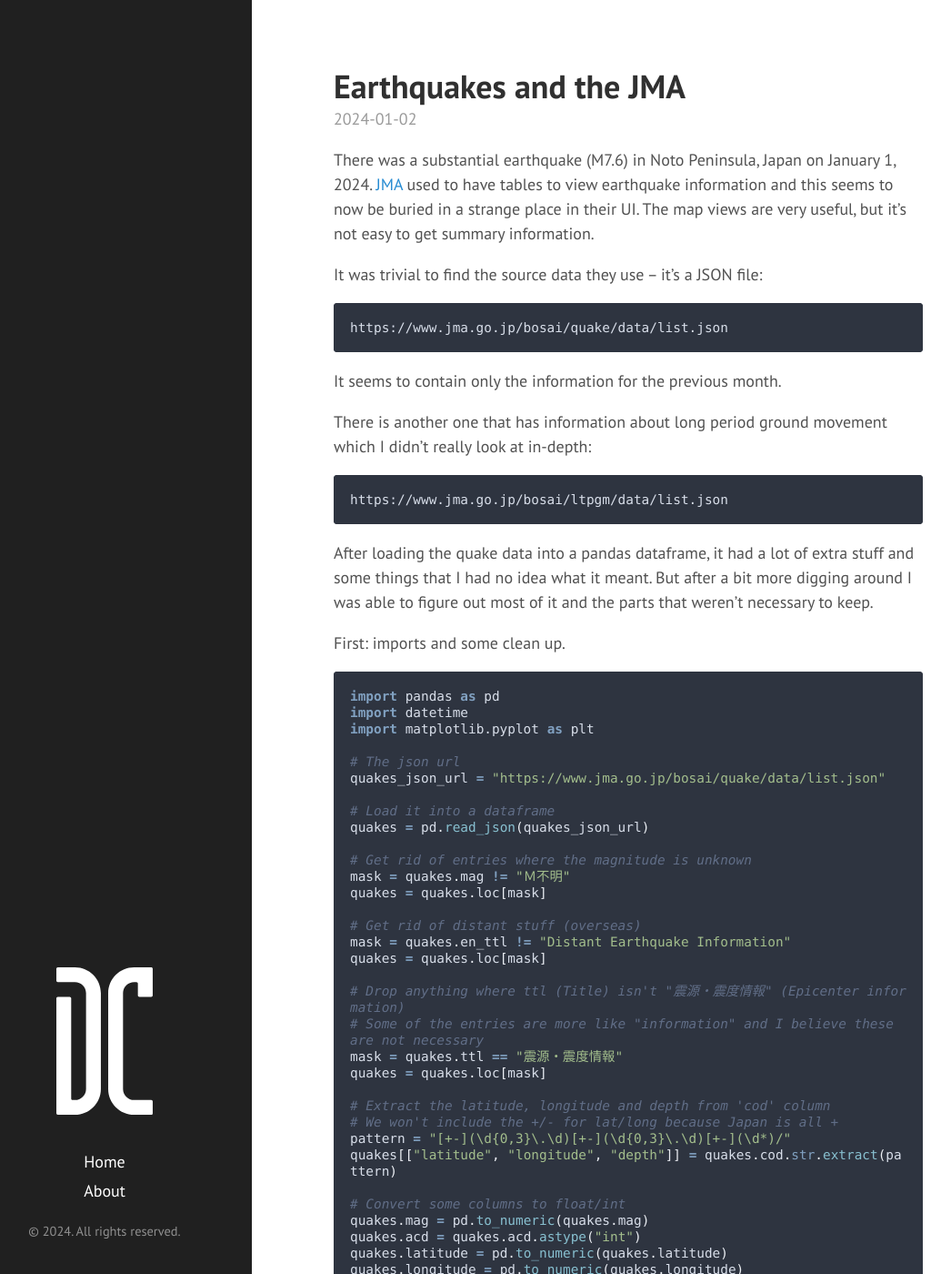
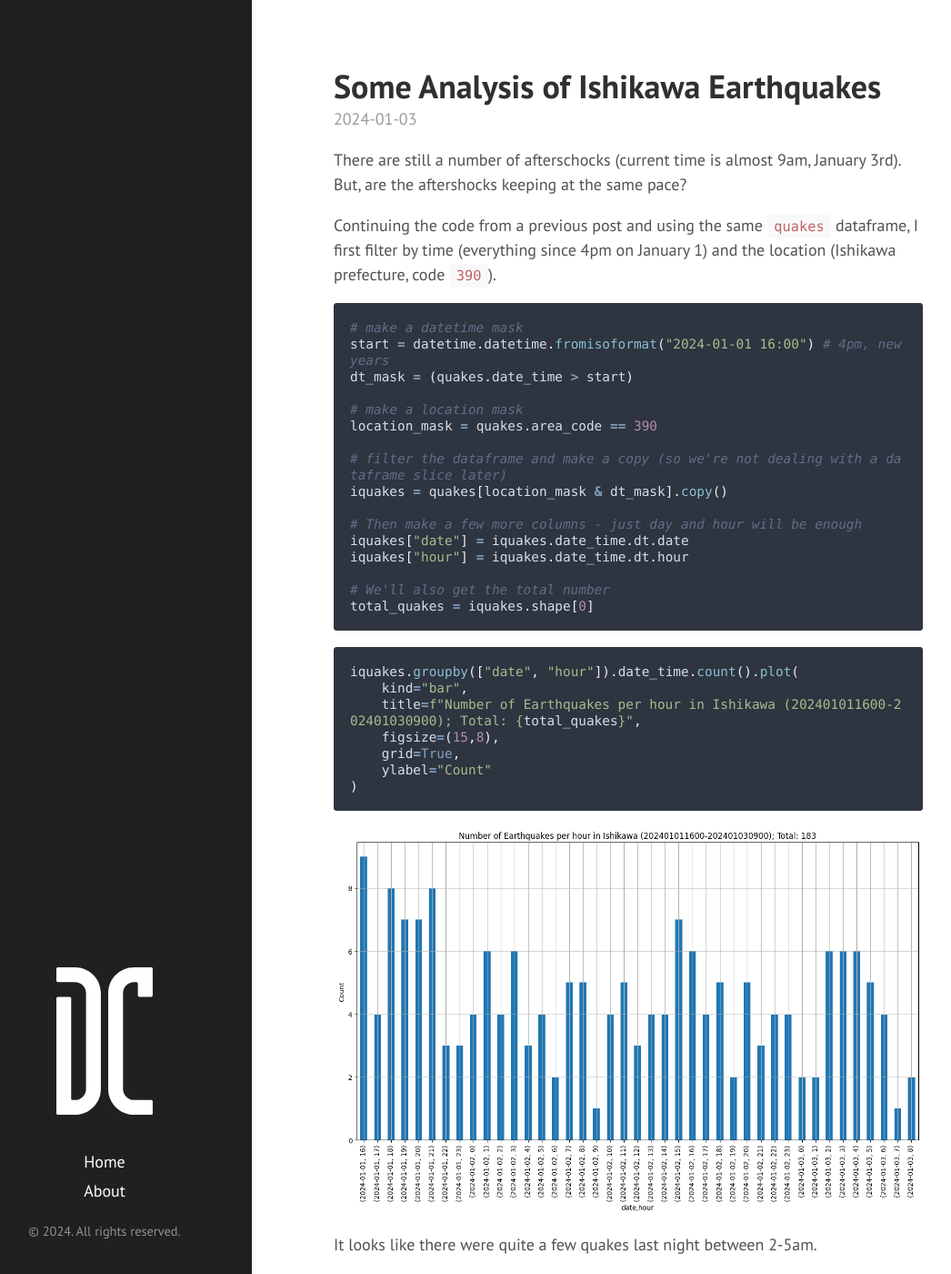
Before and after one commit to 1dancook/1dancook.github.io, a Jekyll site: the page built from index.html, in a window 1280 px wide and 1400 px high. Shown: the whole window at 91% size, without its empty margins (47-1093 px from the left). Built offline with Jekyll 4.4.1, drawn with Linux system fonts in a browser that asks for light colours; the list of posts is cut into pages by our own code; some of the changed text lies outside the part shown.

Commit message:
add new post

````diff
--- /dev/null
+++ b/_posts/2024-01-03-quakes-analysis.md
@@ -0,0 +1,232 @@
+---
+layout: post
+title: Some Analysis of Ishikawa Earthquakes
+category: python code earthquakes
+---
+
+There are still a number of afterschocks (current time is almost 9am, January 3rd). But, are the aftershocks keeping at the same pace?
+
+Continuing the code from a previous post and using the same `quakes` dataframe, I first filter by time (everything since 4pm on January 1) and the location (Ishikawa prefecture, code `390`).
+
+
+```python
+# make a datetime mask
+start = datetime.datetime.fromisoformat("2024-01-01 16:00") # 4pm, new years
+dt_mask = (quakes.date_time > start)
+
+# make a location mask
+location_mask = quakes.area_code == 390
+
+# filter the dataframe and make a copy (so we're not dealing with a dataframe slice later)
+iquakes = quakes[location_mask & dt_mask].copy()
+
+# Then make a few more columns - just day and hour will be enough
+iquakes["date"] = iquakes.date_time.dt.date
+iquakes["hour"] = iquakes.date_time.dt.hour
+
+# We'll also get the total number
+total_quakes = iquakes.shape[0]
+```
+
+
+```python
+iquakes.groupby(["date", "hour"]).date_time.count().plot(
+    kind="bar",
+    title=f"Number of Earthquakes per hour in Ishikawa (202401011600-202401030900); Total: {total_quakes}",
+    figsize=(15,8),
+    grid=True,
+    ylabel="Count"
+)
+```
+
+![png]({{site.url}}/assets/20240103-quakesperhour.png)
+
+It looks like there were quite a few quakes last night between 2-5am.
+
+Using the same grouping idea, this time lets see the average magnitude per hour.
+
+
+```python
+iquakes.groupby(["date", "hour"]).mag.mean().plot(
+    kind="bar",
+    title=f"Mean Magnitude of Quakes per hour in Ishikawa (202401011600-202401030900)",
+    figsize=(15,8),
+    grid=True,
+    ylabel="Mean"
+)
+```
+
+
+![png]({{site.url}}/assets/20240103-meanmagperhour.png)
+
+
+But, the actual intensity is important as well. This is a measurement used in Japan that gives people a good idea of how intense the earthquake was. The scale ranges from 1 to 7, 7 being the worst. But it has a few other things like 5 Lower, 5 Upper, 6 Lower, 6 Upper. So really in total there are 9 possible values.
+
+This kind of information gives you a better idea of what kind of impact a quake may have.
+
+The data can be grouped by the intensity and from there it's trivial to get descriptive statistics:
+
+
+```python
+intensity_index = ["1","2","3","4","5-","5+","6-","6+","7"]
+iquakes.groupby("max_intensity").mag.describe().reindex(intensity_index)
+```
+
+
+
+<div class="dataframe-container">
+<style scoped>
+    .dataframe tbody tr th:only-of-type {
+        vertical-align: middle;
+    }
+
+    .dataframe tbody tr th {
+        vertical-align: top;
+    }
+
+    .dataframe thead th {
+        text-align: right;
+    }
+</style>
+<table border="1" class="dataframe">
+  <thead>
+    <tr style="text-align: right;">
+      <th></th>
+      <th>count</th>
+      <th>mean</th>
+      <th>std</th>
+      <th>min</th>
+      <th>25%</th>
+      <th>50%</th>
+      <th>75%</th>
+      <th>max</th>
+    </tr>
+    <tr>
+      <th>max_intensity</th>
+      <th></th>
+      <th></th>
+      <th></th>
+      <th></th>
+      <th></th>
+      <th></th>
+      <th></th>
+      <th></th>
+    </tr>
+  </thead>
+  <tbody>
+    <tr>
+      <th>1</th>
+      <td>56.0</td>
+      <td>2.837500</td>
+      <td>0.385917</td>
+      <td>1.9</td>
+      <td>2.575</td>
+      <td>2.9</td>
+      <td>3.025</td>
+      <td>3.6</td>
+    </tr>
+    <tr>
+      <th>2</th>
+      <td>59.0</td>
+      <td>3.359322</td>
+      <td>0.449566</td>
+      <td>2.4</td>
+      <td>3.100</td>
+      <td>3.3</td>
+      <td>3.700</td>
+      <td>4.3</td>
+    </tr>
+    <tr>
+      <th>3</th>
+      <td>44.0</td>
+      <td>3.822727</td>
+      <td>0.447662</td>
+      <td>2.8</td>
+      <td>3.575</td>
+      <td>3.8</td>
+      <td>4.200</td>
+      <td>4.8</td>
+    </tr>
+    <tr>
+      <th>4</th>
+      <td>17.0</td>
+      <td>4.547059</td>
+      <td>0.291800</td>
+      <td>4.0</td>
+      <td>4.400</td>
+      <td>4.5</td>
+      <td>4.700</td>
+      <td>5.2</td>
+    </tr>
+    <tr>
+      <th>5-</th>
+      <td>2.0</td>
+      <td>5.100000</td>
+      <td>0.707107</td>
+      <td>4.6</td>
+      <td>4.850</td>
+      <td>5.1</td>
+      <td>5.350</td>
+      <td>5.6</td>
+    </tr>
+    <tr>
+      <th>5+</th>
+      <td>4.0</td>
+      <td>5.625000</td>
+      <td>0.457347</td>
+      <td>5.0</td>
+      <td>5.525</td>
+      <td>5.7</td>
+      <td>5.800</td>
+      <td>6.1</td>
+    </tr>
+    <tr>
+      <th>6-</th>
+      <td>NaN</td>
+      <td>NaN</td>
+      <td>NaN</td>
+      <td>NaN</td>
+      <td>NaN</td>
+      <td>NaN</td>
+      <td>NaN</td>
+      <td>NaN</td>
+    </tr>
+    <tr>
+      <th>6+</th>
+      <td>NaN</td>
+      <td>NaN</td>
+      <td>NaN</td>
+      <td>NaN</td>
+      <td>NaN</td>
+      <td>NaN</td>
+      <td>NaN</td>
+      <td>NaN</td>
+    </tr>
+    <tr>
+      <th>7</th>
+      <td>1.0</td>
+      <td>7.600000</td>
+      <td>NaN</td>
+      <td>7.6</td>
+      <td>7.600</td>
+      <td>7.6</td>
+      <td>7.600</td>
+      <td>7.6</td>
+    </tr>
+  </tbody>
+</table>
+</div>
+
+
+
+You will notice that there is no `6-` or `6+`. Those intensities *did* occur but they were at the same time as the M7.6 quake - and this is showing the maximum intensity per quake, and for that one it was 7. In other words, there were no quakes that had a maximum intensity of `6-` or `6+`, at least within the last few days.
+
+A few other interesting things to note:
+
+- There are slightly more quakes that result in a level 2 intensity
+- Quakes that could potentially result in damage (`5+` or greater intensity) are not many -- 6 in total.
+- There were 4 quakes that resulted in 5 Upper intensity - depending on where those occured, that could have caused further damage to already broken houses.
+
+Probably a particularly useful and informative data point would now require loading all of the attached JSON files, flattening the data, and getting the maximum intensity for each city or station. Then it would be possible to see which cities may have been affected the worst. Those cities need aid.
+
+That makes me wonder if agencies are using that kind of aggregated information or are strictly relying on other data like phone-ins, etc.
````
Also changed, not shown: _posts/2024-01-02-quakes.md (+1 -1 lines), assets/20240103-meanmagperhour.png (added), assets/20240103-quakesperhour.png (added).
